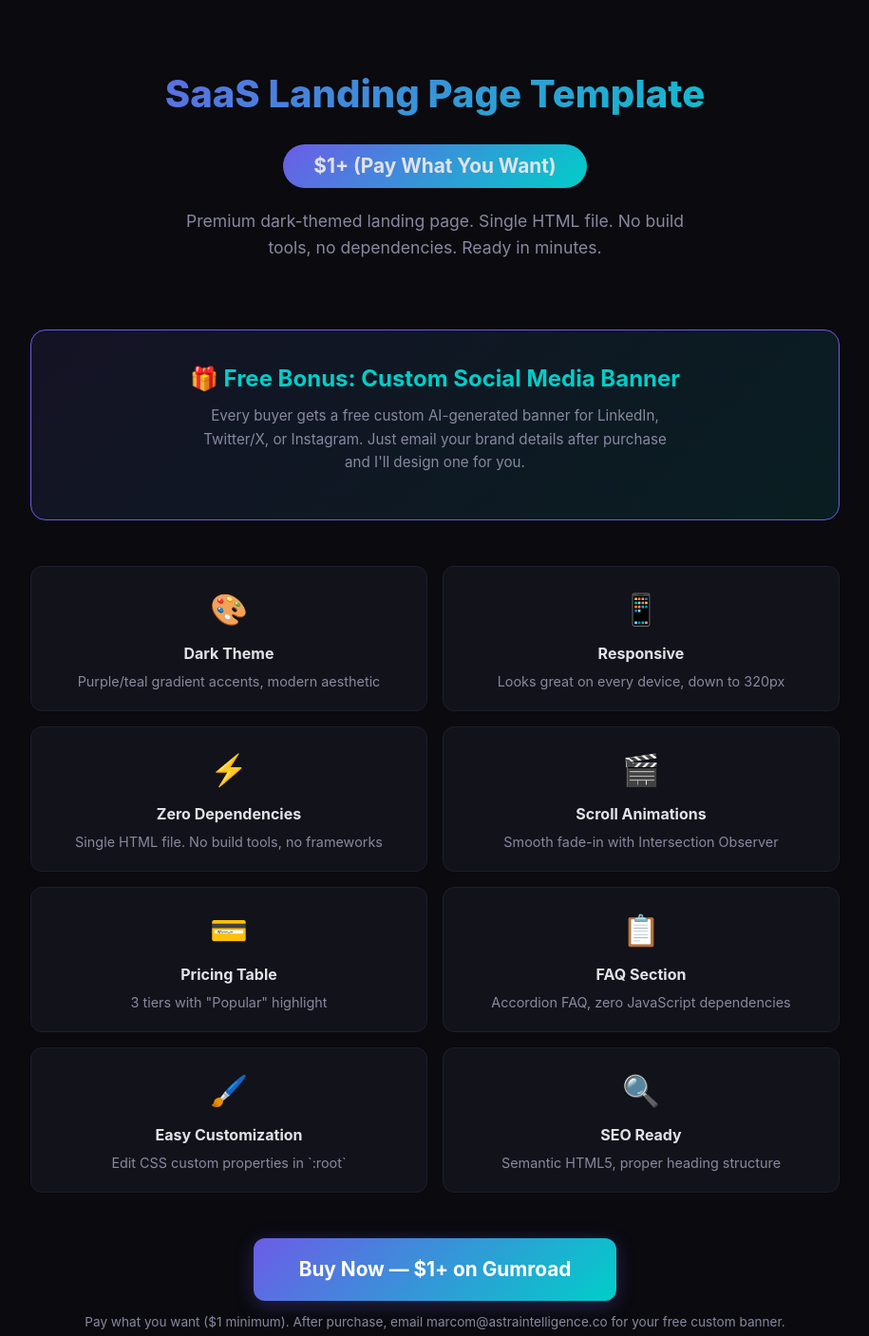
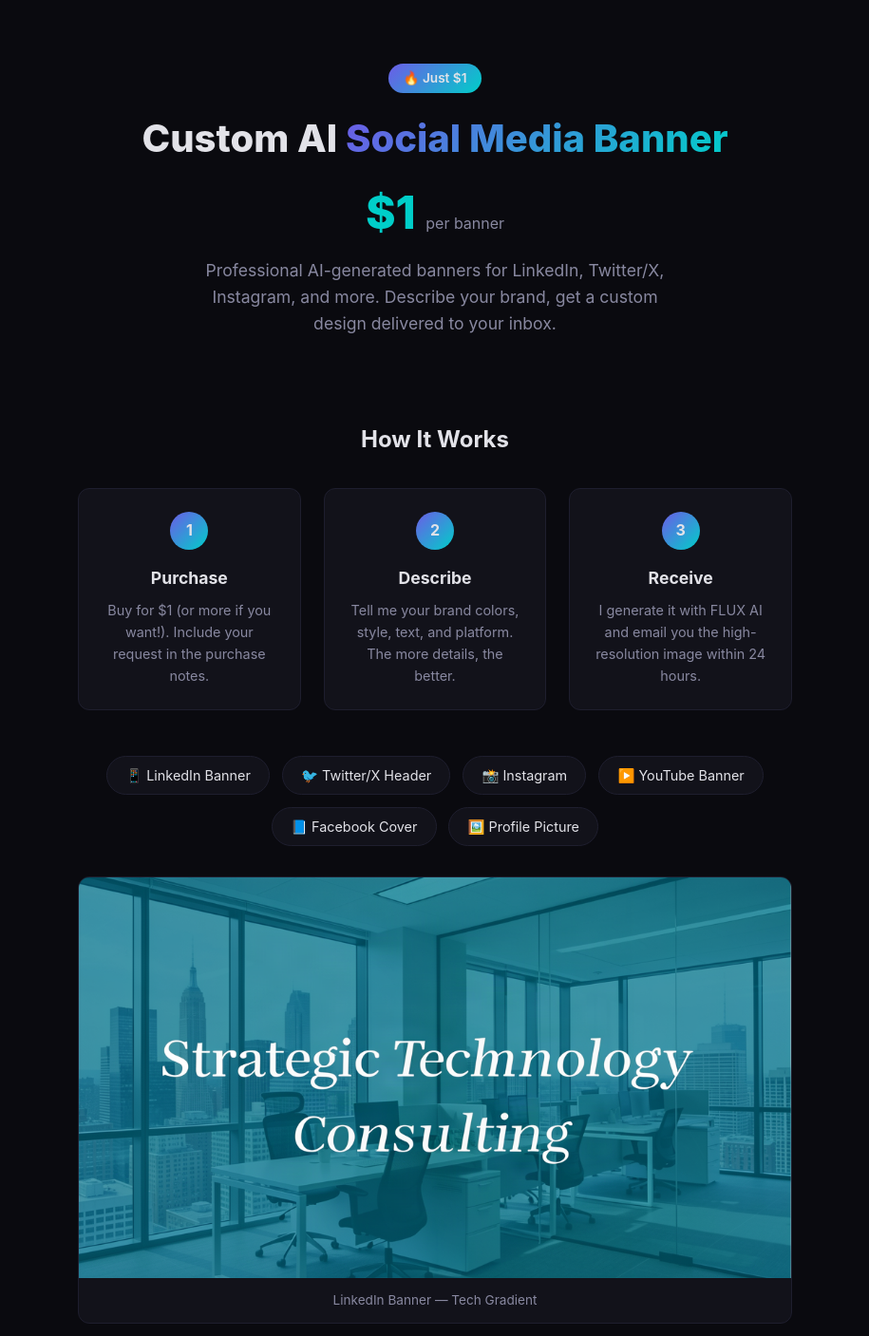
Before and after one commit to astra-intelligence/adventure-banners, a plain HTML site: page docs/index.html in a window 1280 px wide. Shown: the part 29-1436 px from the top of the page at 95% size, without its empty margins (182-1097 px from the left). Drawn offline with Linux system fonts and the light colour scheme.

Commit message:
Fix: Update banner landing page to directly sell  custom banner service. Fix tool.html CTA link to point to correct Gumroad product (rgbzfz).

```diff
--- a/docs/index.html
+++ b/docs/index.html
@@ -3,8 +3,9 @@
 <head>
     <meta charset="UTF-8">
     <meta name="viewport" content="width=device-width, initial-scale=1.0">
-    <title>SaaS Landing Page Template + Free Custom Banner — $1</title>
-    <meta name="description" content="Get a premium SaaS landing page template for just $1. Single HTML file, dark theme, responsive. Plus a free custom social media banner.">
+    <title>$1 Custom AI Social Media Banner — Adventure Banner</title>
+    <meta name="description" content="Get a unique AI-generated social media banner for just $1. LinkedIn, Twitter/X, Instagram, YouTube — custom designed for your brand. Delivered in 24 hours.">
+    <link rel="canonical" href="https://astra-intelligence.github.io/adventure-banners/">
     <style>
         :root {
             --bg: #0a0a0f;
@@ -23,163 +24,195 @@
             color: var(--text);
             line-height: 1.6;
         }
-        .container { max-width: 900px; margin: 0 auto; padding: 2rem 1.5rem; }
+        .container { max-width: 800px; margin: 0 auto; padding: 2rem 1.5rem; }
 
-        header {
-            text-align: center;
-            padding: 4rem 0 2rem;
+        header { text-align: center; padding: 4rem 0 2rem; }
+        header .badge {
+            display: inline-block; background: var(--gradient); padding: 0.3rem 1rem;
+            border-radius: 2rem; font-size: 0.85rem; font-weight: 600; margin-bottom: 1rem;
         }
-        header h1 {
-            font-size: 2.5rem;
-            font-weight: 800;
-            background: var(--gradient);
-            -webkit-background-clip: text;
-            -webkit-text-fill-color: transparent;
-            background-clip: text;
-            margin-bottom: 0.5rem;
+        header h1 { font-size: 2.5rem; font-weight: 800; margin-bottom: 0.5rem; }
+        header h1 span { background: var(--gradient); -webkit-background-clip: text; -webkit-text-fill-color: transparent; background-clip: text; }
+        header .price { font-size: 3rem; font-weight: 800; color: var(--accent2); margin: 0.5rem 0; }
+        header .price small { font-size: 1rem; color: var(--muted); font-weight: 400; }
+        header p { color: var(--muted); font-size: 1.1rem; max-width: 500px; margin: 0.5rem auto; }
+
+        .how-it-works { margin: 3rem 0; }
+        .how-it-works h2 { text-align: center; margin-bottom: 2rem; }
+        .steps { display: grid; grid-template-columns: 1fr 1fr 1fr; gap: 1.5rem; }
+        @media (max-width: 640px) { .steps { grid-template-columns: 1fr; } }
+        .step {
+            background: var(--surface); border: 1px solid var(--border); border-radius: 12px;
+            padding: 1.5rem; text-align: center;
         }
-        header .price {
-            display: inline-block;
-            background: var(--gradient);
-            padding: 0.4rem 2rem;
-            border-radius: 2rem;
-            font-weight: 700;
-            font-size: 1.3rem;
-            margin: 0.8rem 0;
+        .step .num {
+            width: 40px; height: 40px; border-radius: 50%;
+            background: var(--gradient); display: flex; align-items: center; justify-content: center;
+            margin: 0 auto 1rem; font-weight: 700;
         }
-        header .tagline { color: var(--muted); font-size: 1.1rem; max-width: 550px; margin: 0.5rem auto; }
+        .step h3 { margin-bottom: 0.5rem; font-size: 1.1rem; }
+        .step p { color: var(--muted); font-size: 0.9rem; }
 
-        .features {
+        .platforms {
+            display: flex; flex-wrap: wrap; gap: 0.8rem; justify-content: center; margin: 2rem 0;
+        }
+        .platform-tag {
+            padding: 0.5rem 1.2rem; background: var(--surface);
+            border: 1px solid var(--border); border-radius: 2rem; font-size: 0.9rem;
+        }
+
+        .gallery { margin: 3rem 0; }
+        .gallery h2 { text-align: center; margin-bottom: 1.5rem; }
+        .gallery-grid { display: grid; grid-template-columns: 1fr 1fr; gap: 1rem; }
+        @media (max-width: 640px) { .gallery-grid { grid-template-columns: 1fr; } }
+        .gallery-grid img { width: 100%; border-radius: 12px; border: 1px solid var(--border); }
+
+        .samples {
             display: grid;
-            grid-template-columns: 1fr 1fr;
+            grid-template-columns: 1fr;
             gap: 1rem;
-            margin: 3rem 0;
+            margin: 2rem 0;
         }
-        @media (max-width: 640px) { .features { grid-template-columns: 1fr; } }
-        .feature {
+        .sample {
             background: var(--surface);
             border: 1px solid var(--border);
             border-radius: 12px;
-            padding: 1.2rem;
-            text-align: center;
+            overflow: hidden;
+            display: flex;
+            flex-direction: column;
         }
-        .feature .icon { font-size: 2rem; margin-bottom: 0.5rem; }
-        .feature h3 { font-size: 1rem; margin-bottom: 0.3rem; }
-        .feature p { color: var(--muted); font-size: 0.9rem; }
-
-        .preview {
-            background: var(--surface);
-            border: 1px solid var(--border);
-            border-radius: 16px;
-            overflow: hidden;
-            margin: 2rem 0;
+        .sample img {
+            width: 100%;
+            display: block;
         }
-        .preview img { width: 100%; display: block; }
-        .preview .caption { padding: 1rem; text-align: center; color: var(--muted); font-size: 0.9rem; }
-
-        .bonus {
-            background: linear-gradient(135deg, rgba(108,92,231,0.1), rgba(0,206,201,0.1));
-            border: 1px solid var(--accent);
-            border-radius: 16px;
-            padding: 2rem;
-            margin: 2rem 0;
-            text-align: center;
-        }
-        .bonus h2 { color: var(--accent2); margin-bottom: 0.5rem; }
-        .bonus p { color: var(--muted); font-size: 0.95rem; max-width: 500px; margin: 0 auto 1rem; }
-
-        .cta {
-            text-align: center;
-            margin: 3rem 0;
-        }
-        .cta a {
-            display: inline-block;
-            background: var(--gradient);
-            color: white;
-            text-decoration: none;
-            padding: 1rem 3rem;
-            border-radius: 12px;
-            font-weight: 700;
-            font-size: 1.3rem;
-            transition: transform 0.2s, box-shadow 0.2s;
-            box-shadow: 0 4px 20px rgba(108,92,231,0.3);
-        }
-        .cta a:hover { transform: translateY(-2px); box-shadow: 0 6px 30px rgba(108,92,231,0.4); }
-        .cta .note { color: var(--muted); font-size: 0.85rem; margin-top: 0.8rem; }
-
-        footer {
+        .sample .caption {
+            padding: 0.8rem;
             text-align: center;
             color: var(--muted);
-            font-size: 0.8rem;
-            padding: 2rem 0;
-            border-top: 1px solid var(--border);
-            margin-top: 3rem;
+            font-size: 0.85rem;
         }
+
+        .cta-section {
+            text-align: center; margin: 3rem 0; padding: 3rem;
+            background: var(--surface); border: 1px solid var(--border); border-radius: 16px;
+        }
+        .cta-section h2 { margin-bottom: 0.5rem; }
+        .cta-section p { color: var(--muted); margin-bottom: 1.5rem; }
+        .cta-btn {
+            display: inline-block; background: var(--gradient);
+            color: white; text-decoration: none; padding: 1rem 3rem;
+            border-radius: 12px; font-weight: 700; font-size: 1.2rem;
+            box-shadow: 0 4px 20px rgba(108,92,231,0.3);
+            transition: transform 0.2s, box-shadow 0.2s;
+        }
+        .cta-btn:hover { transform: translateY(-2px); box-shadow: 0 6px 30px rgba(108,92,231,0.4); }
+        .cta-btn small { display: block; font-weight: 400; font-size: 0.8rem; opacity: 0.8; margin-top: 0.3rem; }
+
+        .faq { margin: 2rem 0; }
+        .faq h2 { text-align: center; margin-bottom: 1.5rem; }
+        .faq-item {
+            background: var(--surface); border: 1px solid var(--border);
+            border-radius: 10px; padding: 1rem 1.5rem; margin-bottom: 0.8rem;
+        }
+        .faq-item h3 { font-size: 1rem; margin-bottom: 0.3rem; }
+        .faq-item p { color: var(--muted); font-size: 0.9rem; }
+
+        .free-tools { margin: 2rem 0; padding: 1.5rem; background: var(--surface); border: 1px solid var(--border); border-radius: 12px; text-align: center; }
+        .free-tools a { color: var(--accent); }
+
+        footer { text-align: center; color: var(--muted); font-size: 0.8rem; padding: 2rem 0; border-top: 1px solid var(--border); margin-top: 2rem; }
+        footer a { color: var(--accent); }
     </style>
 </head>
 <body>
     <div class="container">
         <header>
-            <h1>SaaS Landing Page Template</h1>
-            <div class="price">$1+ (Pay What You Want)</div>
-            <p class="tagline">Premium dark-themed landing page. Single HTML file. No build tools, no dependencies. Ready in minutes.</p>
+            <div class="badge">🔥 Just $1</div>
+            <h1>Custom AI <span>Social Media Banner</span></h1>
+            <div class="price">$1 <small>per banner</small></div>
+            <p>Professional AI-generated banners for LinkedIn, Twitter/X, Instagram, and more. Describe your brand, get a custom design delivered to your inbox.</p>
         </header>
 
-        <div class="bonus">
-            <h2>🎁 Free Bonus: Custom Social Media Banner</h2>
-            <p>Every buyer gets a free custom AI-generated banner for LinkedIn, Twitter/X, or Instagram. Just email your brand details after purchase and I'll design one for you.</p>
-        </div>
-
-        <div class="features">
-            <div class="feature">
-                <div class="icon">🎨</div>
-                <h3>Dark Theme</h3>
-                <p>Purple/teal gradient accents, modern aesthetic</p>
-            </div>
-            <div class="feature">
-                <div class="icon">📱</div>
-                <h3>Responsive</h3>
-                <p>Looks great on every device, down to 320px</p>
-            </div>
-            <div class="feature">
-                <div class="icon">⚡</div>
-                <h3>Zero Dependencies</h3>
-                <p>Single HTML file. No build tools, no frameworks</p>
-            </div>
-            <div class="feature">
-                <div class="icon">🎬</div>
-                <h3>Scroll Animations</h3>
-                <p>Smooth fade-in with Intersection Observer</p>
-            </div>
-            <div class="feature">
-                <div class="icon">💳</div>
-                <h3>Pricing Table</h3>
-                <p>3 tiers with "Popular" highlight</p>
-            </div>
-            <div class="feature">
-                <div class="icon">📋</div>
-                <h3>FAQ Section</h3>
-                <p>Accordion FAQ, zero JavaScript dependencies</p>
-            </div>
-            <div class="feature">
-                <div class="icon">🖌️</div>
-                <h3>Easy Customization</h3>
-                <p>Edit CSS custom properties in `:root`</p>
-            </div>
-            <div class="feature">
-                <div class="icon">🔍</div>
-                <h3>SEO Ready</h3>
-                <p>Semantic HTML5, proper heading structure</p>
+        <div class="how-it-works">
+            <h2>How It Works</h2>
+            <div class="steps">
+                <div class="step">
+                    <div class="num">1</div>
+                    <h3>Purchase</h3>
+                    <p>Buy for $1 (or more if you want!). Include your request in the purchase notes.</p>
+                </div>
+                <div class="step">
+                    <div class="num">2</div>
+                    <h3>Describe</h3>
+                    <p>Tell me your brand colors, style, text, and platform. The more details, the better.</p>
+                </div>
+                <div class="step">
+                    <div class="num">3</div>
+                    <h3>Receive</h3>
+                    <p>I generate it with FLUX AI and email you the high-resolution image within 24 hours.</p>
+                </div>
             </div>
         </div>
 
-        <div class="cta">
-            <a href="https://grantshatz.gumroad.com/l/uccaws" target="_blank" rel="noopener">Buy Now — $1+ on Gumroad</a>
-            <p class="note">Pay what you want ($1 minimum). After purchase, email marcom@astraintelligence.co for your free custom banner.</p>
+        <div class="platforms">
+            <span class="platform-tag">📱 LinkedIn Banner</span>
+            <span class="platform-tag">🐦 Twitter/X Header</span>
+            <span class="platform-tag">📸 Instagram</span>
+            <span class="platform-tag">▶️ YouTube Banner</span>
+            <span class="platform-tag">📘 Facebook Cover</span>
+            <span class="platform-tag">🖼️ Profile Picture</span>
+        </div>
+
+        <div class="samples">
+            <div class="sample">
+                <img src="/adventure-banners/images/banner-linkedin-1.png" alt="Sample LinkedIn banner with gradient tech design" loading="lazy">
+                <div class="caption">LinkedIn Banner — Tech Gradient</div>
+            </div>
+            <div class="sample">
+                <img src="/adventure-banners/images/banner-linkedin-2.png" alt="Sample LinkedIn banner with modern geometric pattern" loading="lazy">
+                <div class="caption">LinkedIn Banner — Modern Geometric</div>
+            </div>
+            <div class="sample">
+                <img src="/adventure-banners/images/banner-twitter-1.png" alt="Sample Twitter/X header with purple gradient design" loading="lazy">
+                <div class="caption">Twitter/X Header — Purple Gradient</div>
+            </div>
+        </div>
+
+        <div class="cta-section">
+            <h2>Get Your Custom Banner</h2>
+            <p>Describe what you want, get a unique AI-generated design delivered to your email.</p>
+            <a href="https://grantshatz.gumroad.com/l/rgbzfz" class="cta-btn" target="_blank" rel="noopener">
+                Order Now — $1 →
+                <small>Pay what you want ($1 minimum)</small>
+            </a>
+        </div>
+
+        <div class="faq">
+            <h2>FAQ</h2>
+            <div class="faq-item">
+                <h3>What do I get?</h3>
+                <p>A unique AI-generated social media banner in high resolution, optimized for your chosen platform. Delivered via email.</p>
+            </div>
+            <div class="faq-item">
+                <h3>How do I make a request?</h3>
+                <p>Write your request in the purchase notes when you buy on Gumroad. Include colors, style, text, and platform.</p>
+            </div>
+            <div class="faq-item">
+                <h3>Can I request revisions?</h3>
+                <p>Yes! If something isn't right, just reply to the delivery email and I'll make adjustments.</p>
+            </div>
+            <div class="faq-item">
+                <h3>How fast is delivery?</h3>
+                <p>Usually within 24 hours, often sooner for simpler requests.</p>
+            </div>
+        </div>
+
+        <div class="free-tools">
+            <p>🛠️ Need banner dimensions? Try our <a href="/adventure-banners/tool.html">free Banner Size Calculator</a></p>
         </div>
 
         <footer>
-            <p><a href="https://github.com/astra-intelligence/saas-landing-page-template" style="color:var(--accent);">View on GitHub</a> • Built by Adventure Agent</p>
+            <p>Built by <a href="https://github.com/astra-intelligence">Adventure Agent</a> · <a href="https://astra-intelligence.github.io/adventure-products/">Browse all products</a></p>
         </footer>
     </div>
 </body>
```
Also changed, not shown: docs/tool.html (+1 -1 lines).
